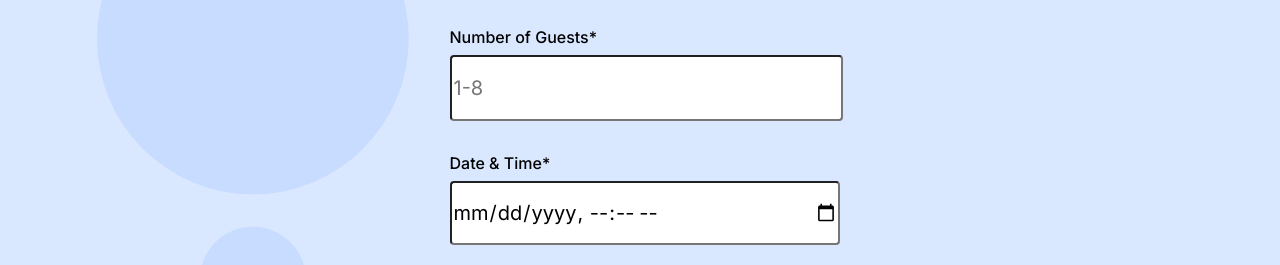
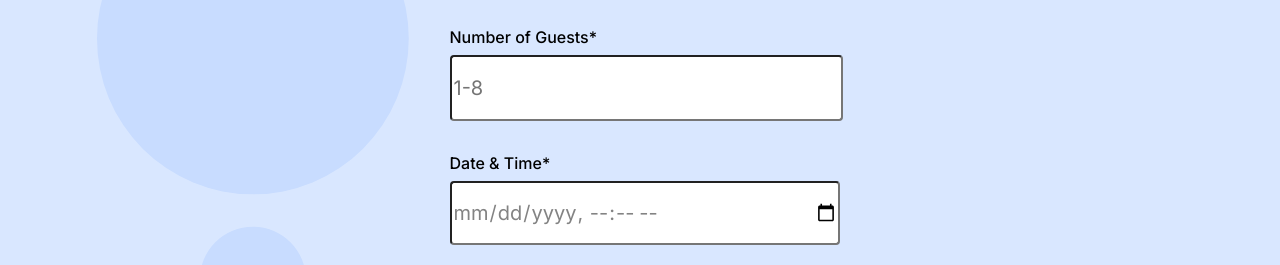
Before and after one commit to Jhm323/se_project_coffeeshop, a plain HTML site: page index.html in a window 1280 px wide. Shown: the part 2189-2454 px from the top of the page. Drawn offline with Linux system fonts and the light colour scheme.

Commit message:
updates for my project

```diff
--- a/index.html
+++ b/index.html
@@ -127,7 +127,7 @@
               >
               <input
                 type="datetime-local"
-                class="reservation__input_date-time"
+                class="reservation__input reservation__input_date-time"
                 name="date"
                 id="date-time"
                 required
--- a/pages/index.css
+++ b/pages/index.css
@@ -251,7 +251,7 @@
   color: #838383;
 }
 
-.reservation__input_date-time {
+.reservation__input reservation__input_date-time {
   border-radius: 4px;
   height: 60px;
   width: 385px;
```
